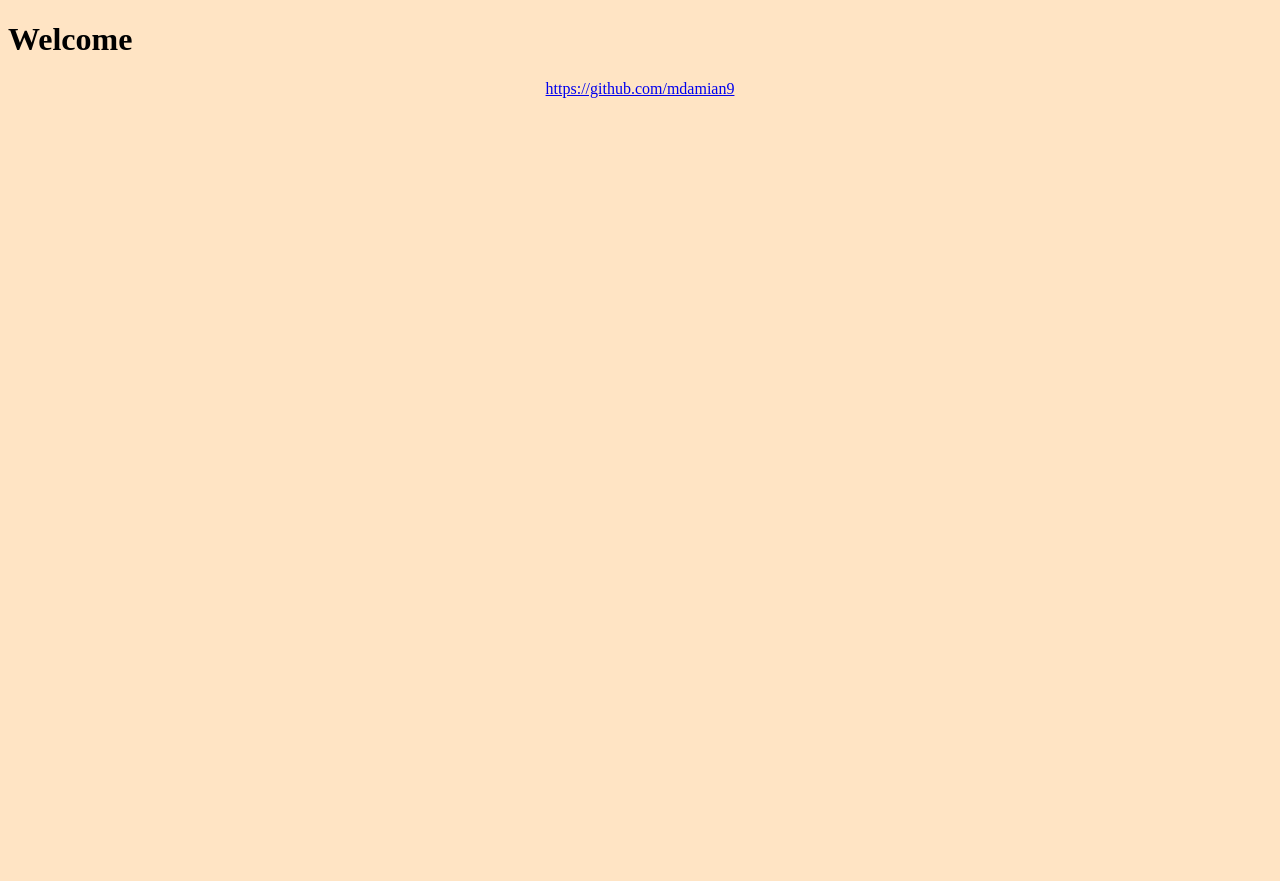
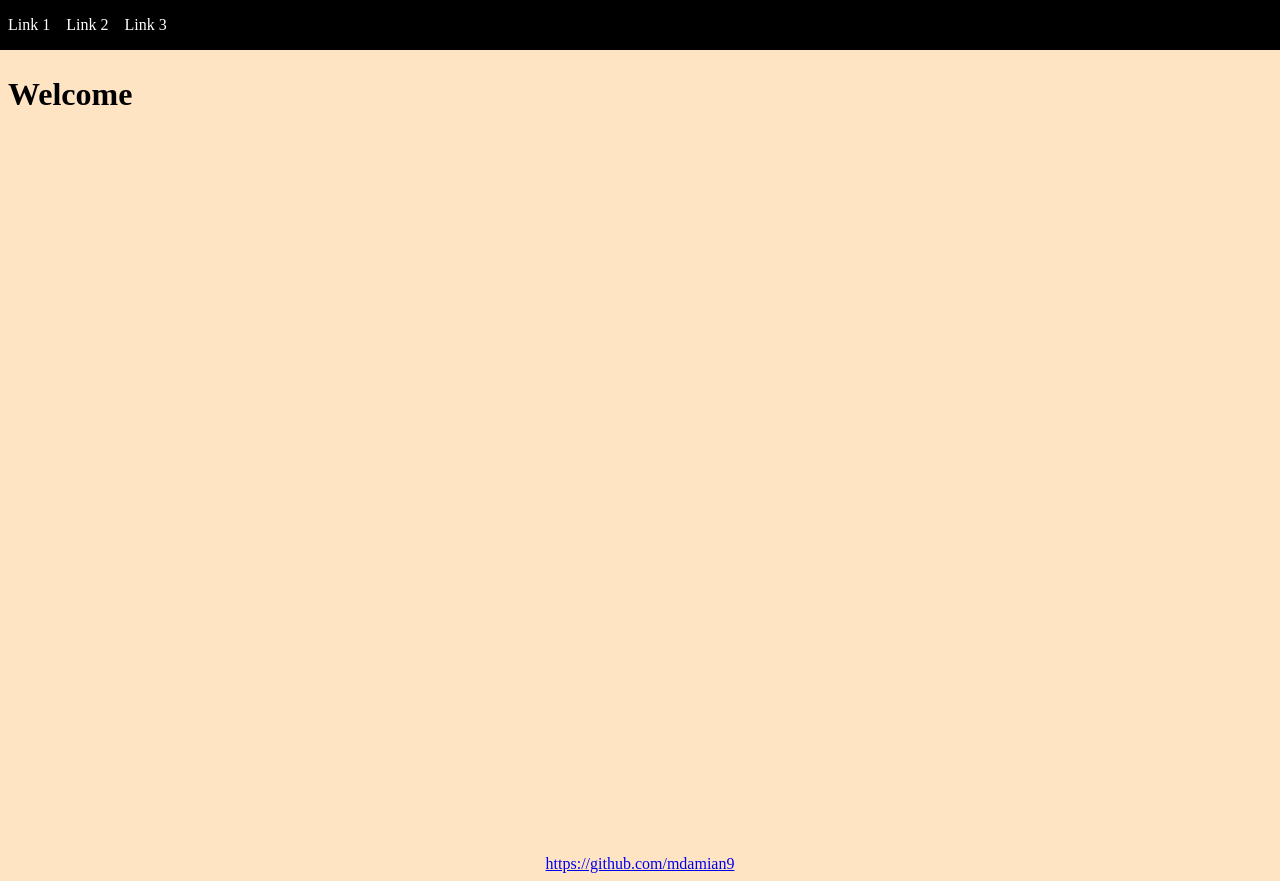
Before and after one commit to mdamian9/FCC-Personal-Portfolio, a plain HTML site: page index.html in a window 1280 px wide. Before the commit the page ends 800 px from the top, so only its background shows below. Drawn offline with Linux system fonts and the light colour scheme.

Commit message:
Added navbar / added more CSS. 9/12 tests passed, need to add content

```diff
--- a/assets/css/style.css
+++ b/assets/css/style.css
@@ -6,6 +6,36 @@ body {
     text-align: center;
 }
 
+#navbar {
+    width: 100%;
+    height: 50px;
+    display: flex;
+    align-items: center;
+    background-color: black;
+    color: white;
+    position: fixed;
+    top: 0;
+    left: 0;
+    margin: 0 auto;
+}
+
+#navbar ul {
+    list-style: none;
+    margin: 0;
+    padding: 0;
+    display: flex;
+}
+
+#navbar li {
+    padding: 0 0.5rem;
+}
+
+#welcome-section {
+    margin-top: 55px;
+    height: 100vh;
+    overflow: auto;
+}
+
 .project-tile {
 
 }
--- a/index.html
+++ b/index.html
@@ -14,7 +14,11 @@
     <div>
 
         <nav id="navbar">
-
+            <ul>
+                <li>Link 1</li>
+                <li>Link 2</li>
+                <li>Link 3</li>
+            </ul>
         </nav>
 
         <div id="welcome-section">
```
